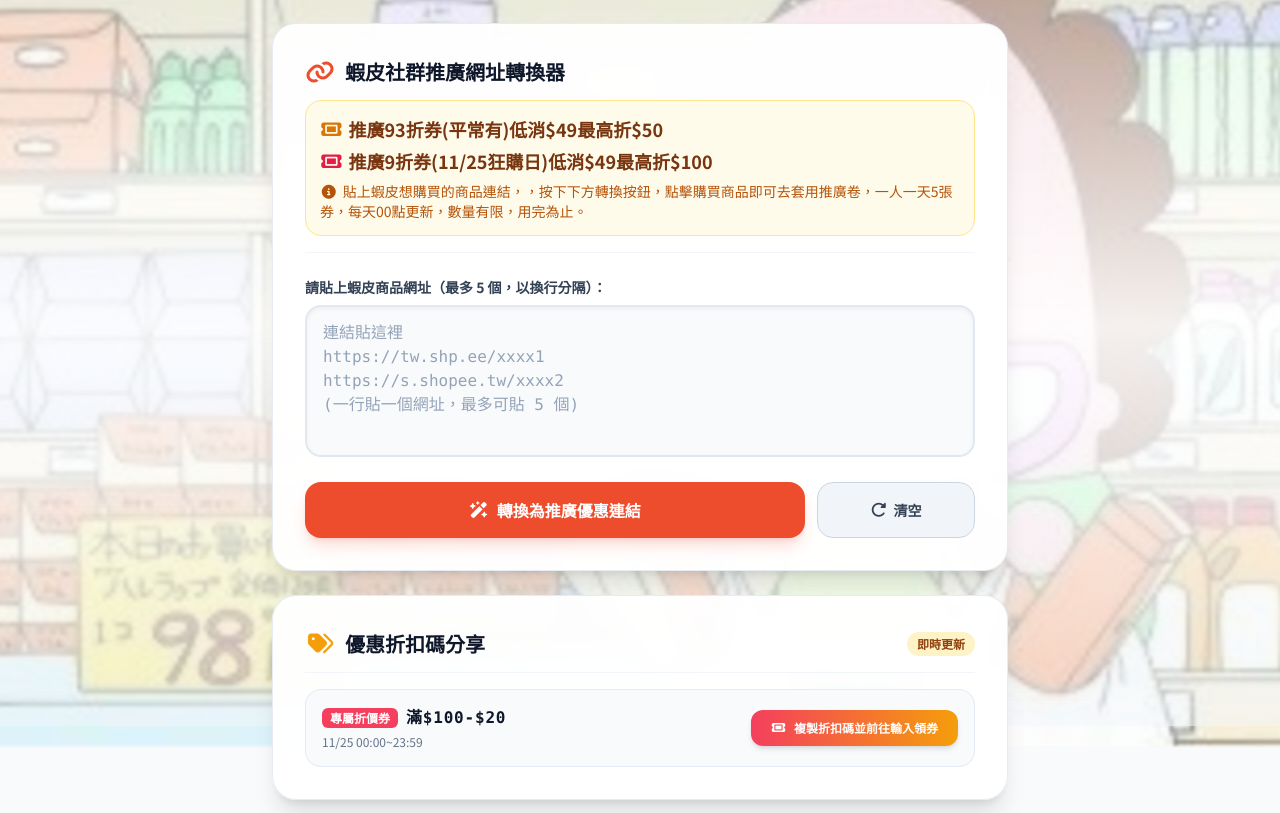
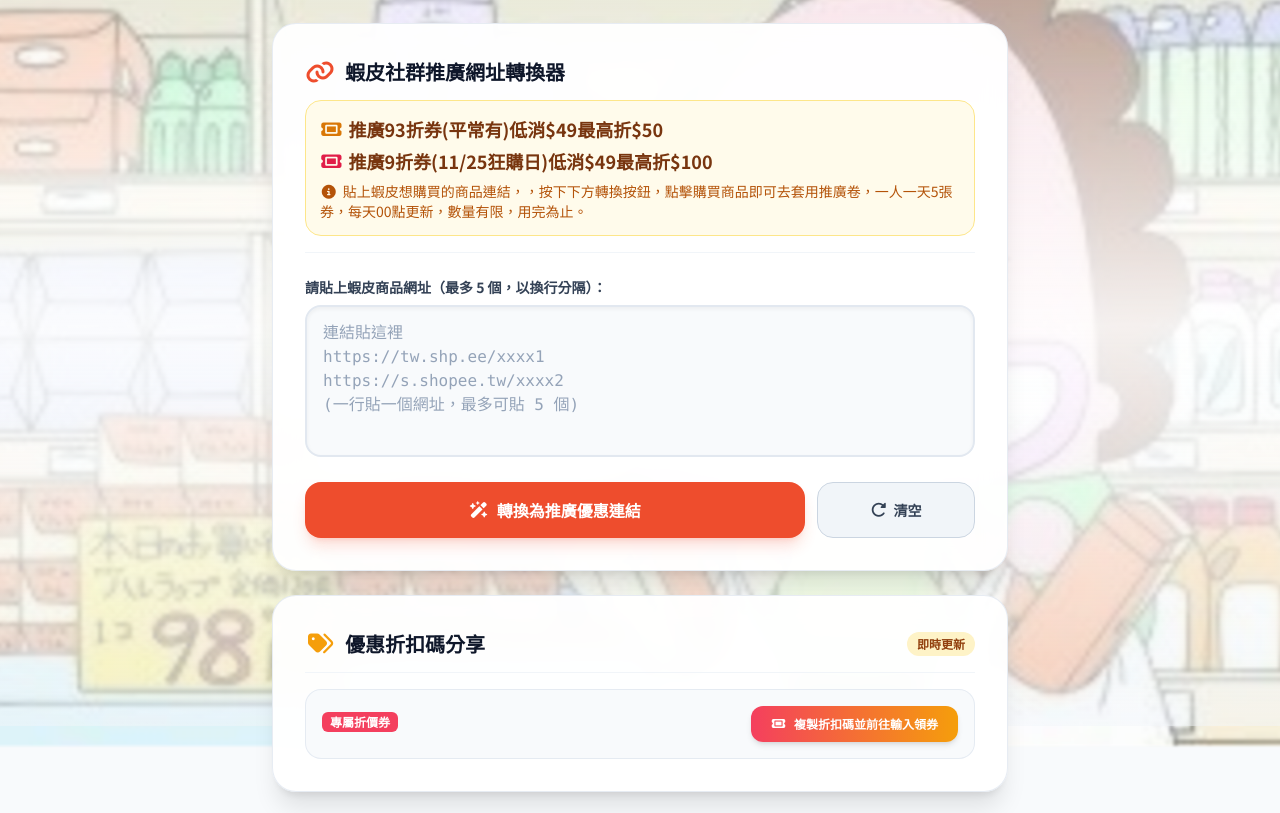
Before and after one commit to e1230009/flowermom, a plain HTML site: page index.html in a window 1280 px wide. Shown: the part 74-887 px from the top of the page. Drawn offline with nearby package versions, Linux system fonts and the light colour scheme; no server answers.

Commit message:
Update index.html

```diff
--- a/index.html
+++ b/index.html
@@ -151,11 +151,11 @@
                     <div class="space-y-1">
                         <div class="flex items-center gap-2">
                             <span class="text-xs font-black bg-rose-500 text-white px-2 py-0.5 rounded-md">專屬折價券</span>
-                            <span class="font-mono font-bold text-slate-900 text-base tracking-wider">滿$100-$20</span>
+                            <span class="font-mono font-bold text-slate-900 text-base tracking-wider"></span>
                             <!-- 隱藏但保留複製所需的 code 元素 -->
-                            <span class="hidden" id="code-1">SHO25NOV</span>
+                            <span class="hidden" id="code-1"></span>
                         </div>
-                        <p class="text-xs text-slate-500">11/25 00:00~23:59</p>
+                        <p class="text-xs text-slate-500"></p>
                     </div>
                     <div class="flex items-center gap-2 w-full sm:w-auto shrink-0">
                         <button onclick="copyAndOpenLink('code-1', 'https://s.shopee.tw/30p8ShXbaD')" class="w-full sm:w-auto px-5 py-2.5 bg-gradient-to-r from-rose-500 to-amber-500 hover:from-rose-600 hover:to-amber-600 active:scale-95 text-white font-bold text-xs rounded-xl shadow-md transition flex items-center justify-center gap-2 cursor-pointer">
```
